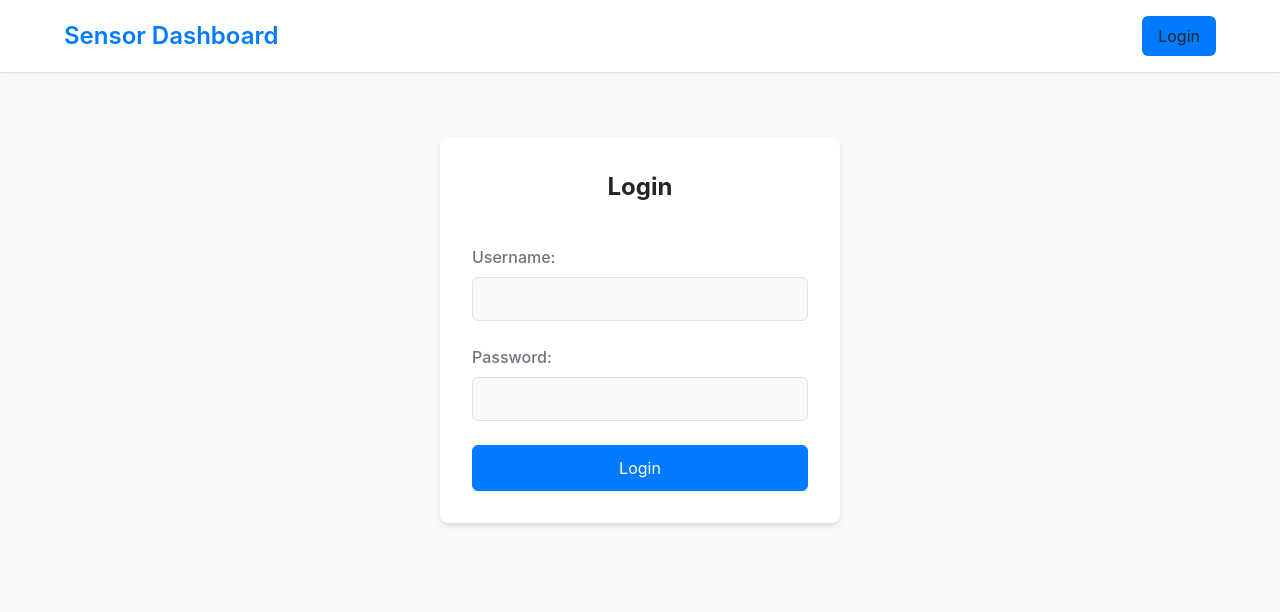
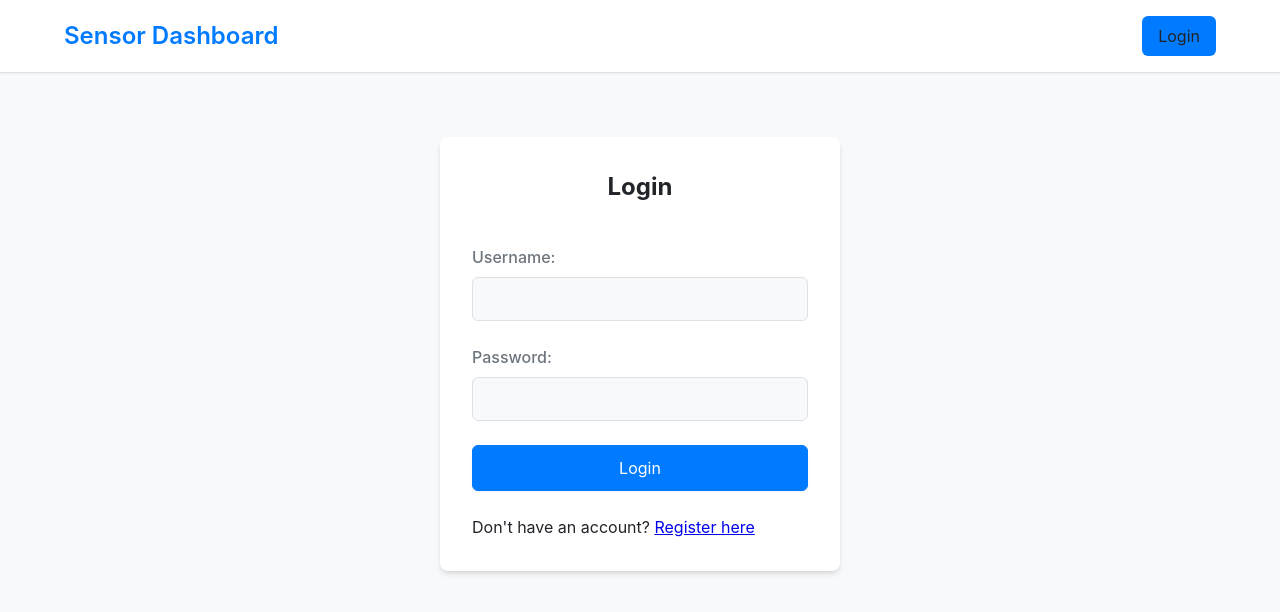
Before and after one commit to lgakan/flask-react-app, a React (Vite) app in the folder frontend/: page /login in a window 1280 px wide. Shown: the top 612 px of the page. Built offline with nearby package versions, Linux system fonts and the light colour scheme; no server answers.

Commit message:
Regiser page

```diff
--- a/frontend/src/SensorList.jsx
+++ b/frontend/src/SensorList.jsx
@@ -37,7 +37,9 @@ const SensorList = ({ sensors, updateSensor, updateCallback }) => {
                         <tr key={sensor.id}>
                             <td>{sensor.name}</td>
                             <td>{sensor.ipAddress}</td>
-                            <td>
+                            {/* Use a flex container to keep buttons in a row on small screens */}
+                            <td style={{ whiteSpace: 'nowrap' }}>
+                                <div style={{ display: 'flex', gap: '5px', alignItems: 'center' }}>
                                     <Link to={`/details_sensor/${sensor.id}`}>
                                         <button>Details</button>
                                     </Link>
@@ -45,6 +47,7 @@ const SensorList = ({ sensors, updateSensor, updateCallback }) => {
                                         <button onClick={() => updateSensor(sensor)}>Update</button>
                                         <button onClick={() => onDelete(sensor.id)}>Delete</button>
                                     </>}
+                                </div>
                             </td>
                         </tr>
                     ))}
--- a/frontend/src/pages/LoginPage.jsx
+++ b/frontend/src/pages/LoginPage.jsx
@@ -1,5 +1,5 @@
 import React, { useState } from 'react';
-import { useNavigate } from 'react-router-dom';
+import { useNavigate, Link } from 'react-router-dom';
 import { useAuth } from '../context/AuthContext';
 import '../AuthForm.css';
 
@@ -57,6 +57,9 @@ const LoginPage = () => {
                     <input type="password" id="password" value={password} onChange={(e) => setPassword(e.target.value)} required />
                 </div>
                 <button type="submit" className="button-primary">Login</button>
+                <p className="auth-switch">
+                    Don't have an account? <Link to="/register">Register here</Link>
+                </p>
             </form>
         </div>
     );
```
Lines whose indentation alone changed are shown as unchanged.
